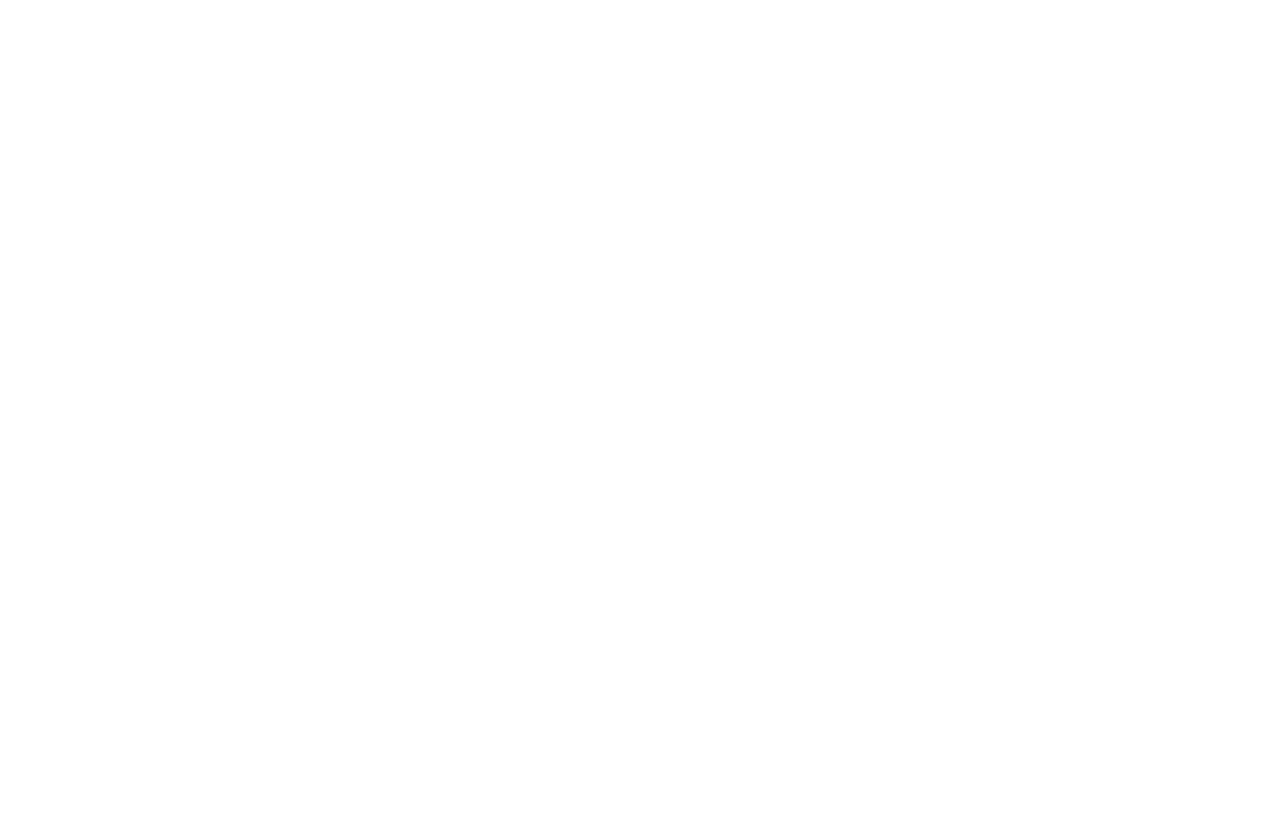
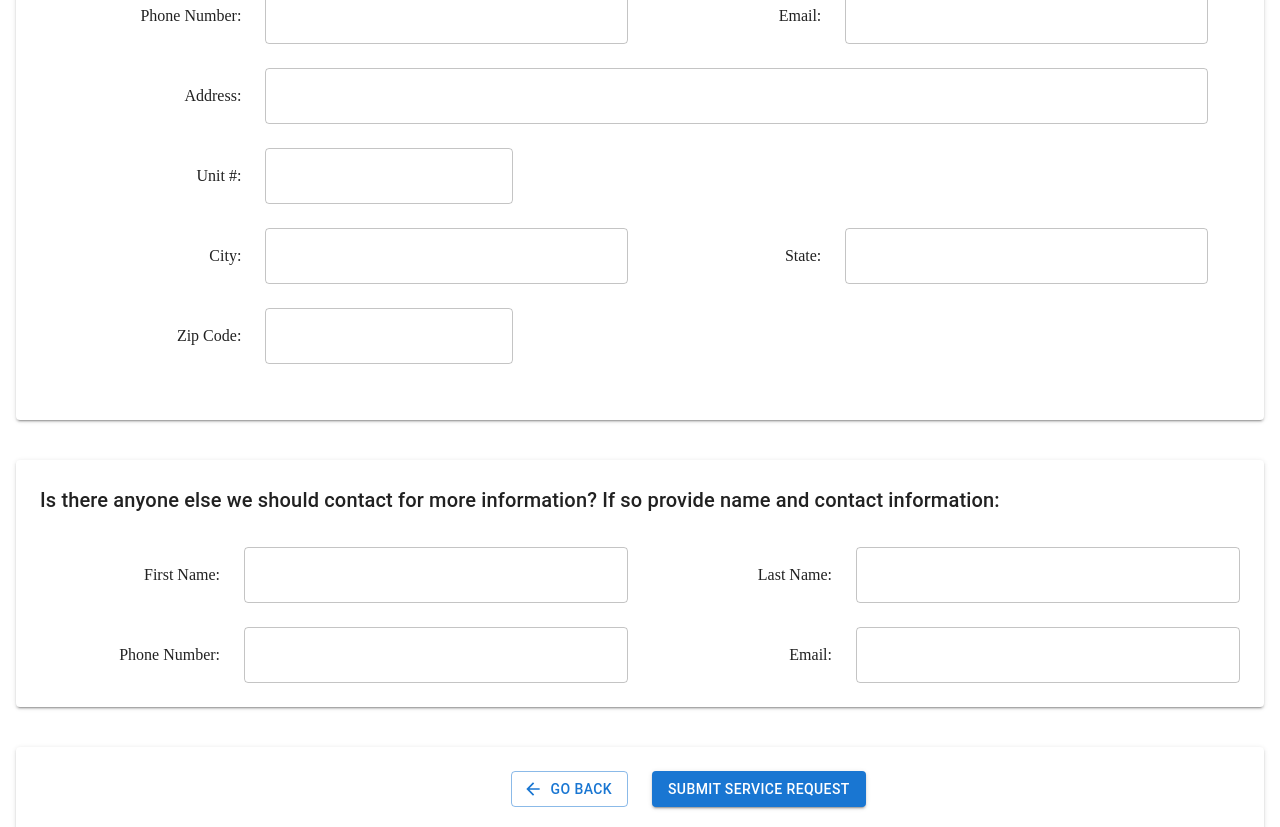
Before and after one commit to AlachuaCountyApps/service-request-cityworks, a React (Create React App) app: page /servicerequest/step2 in a window 1280 px wide. Before the commit this address had no page. Shown: the part 360-1187 px from the top of the page. Before the commit the page ends 800 px from the top, so only its background shows below. Built offline with nearby package versions, Linux system fonts and the light colour scheme.

Commit message:
Post data

```diff
--- a/package.json
+++ b/package.json
@@ -14,13 +14,14 @@
     "axios": "^0.25.0",
     "moment": "^2.29.1",
     "react": "^17.0.2",
+    "react-app-rewired": "^2.2.1",
     "react-dom": "^17.0.2",
     "react-router-dom": "^6.2.1",
     "react-scripts": "5.0.0",
     "web-vitals": "^2.1.4"
   },
   "scripts": {
-    "start": "react-scripts start",
+    "start": "set PORT=3003 && react-app-rewired start",
     "build": "react-scripts build",
     "test": "react-scripts test",
     "eject": "react-scripts eject"
--- a/src/App.js
+++ b/src/App.js
@@ -1,6 +1,7 @@
 import { Grid } from '@mui/material';
 import { Route, Routes, useNavigate } from 'react-router-dom';
 import { useEffect, useState } from 'react';
+import axios from 'axios';
 
 import Step1 from './pages/Step1';
 import Step2 from './pages/Step2';
@@ -14,8 +15,10 @@
   const [domainID, setDomainID] = useState();
   const [problemArea, setProblemArea] = useState('');
   const [issue, setIssue] = useState('');
+  const [issueID, setIssueID] = useState();
   const [questionAnswers, setQuestionAnswers] = useState([]);
   const [selectedAnswers, setSelectedAnswers] = useState({});
+  const [selectedAnswersText, setSelectedAnswersText] = useState({});
   const [building, setBuilding] = useState('');
   const [additonalLocationInfo, setAdditonalLocationInfo] = useState('');
   const [issueDescription, setIssueDescription] = useState('');
@@ -25,7 +28,9 @@
   const handleIssueChange = (e, newVal) => {
     setSelectedAnswers({});
     if (newVal) {
+      console.log(newVal);
       setIssue(newVal.label);
+      setIssueID(newVal.ProblemSid);
       setProblemArea(newVal.area);
       for (const [key, value] of Object.entries(problemAreaData))
         if (value.domainAreas.find((x) => x === newVal.area)) {
@@ -44,16 +49,74 @@
     }
   };
 
-  const updateSelectedAnswers = (index, e) => {
+  const updateSelectedAnswers = (index, e, answers) => {
+    console.log(answers);
     setSelectedAnswers((prevVal) => ({
       ...prevVal,
       [index]: e.target.value,
+    }));
+    setSelectedAnswersText((prevVal) => ({
+      ...prevVal,
+      [e.target.value]: answers.find((element) => element.id === e.target.value)
+        .text,
     }));
   };
 
   const submitRequest = (e) => {
     e.preventDefault();
-    navigate('/success', { state: { status: true, requestID: 123 } });
+    console.log(e.target.length);
+    console.log(e.target.firstName.value);
+    console.log(e.target.lastName.value);
+    console.log(e.target.phoneNumber.value);
+    console.log(e.target.email.value);
+    console.log(e.target.address.value);
+    console.log(e.target.unitnumber.value);
+    console.log(e.target.city.value);
+    console.log(e.target.state.value);
+    console.log(e.target.zipcode.value);
+    console.log(e.target.otherFirstName.value);
+    console.log(e.target.otherLastName.value);
+    console.log(e.target.otherWorkPhoneNumber.value);
+    console.log(e.target.otherEmail.value);
+
+    const data = {
+      ProblemSid: issueID,
+      Details: issueDescription,
+      Comments: additonalLocationInfo,
+      Address: building.Address,
+      City: building.City,
+      State: building.State,
+      Zip: building.Zip,
+      Landmark: building.label,
+      Location: building.Dept,
+      X: building.lat,
+      Y: building.lng,
+      CallerType: 'Visitor',
+      CallerFirstName: e.target.firstName.value,
+      CallerLastName: e.target.lastName.value,
+      CallerAddress: e.target.address.value,
+      CallerAptNum: e.target.unitnumber.value,
+      CallerCity: e.target.city.value,
+      CallerState: e.target.state.value,
+      CallerZip: e.target.zipcode.value,
+      CallerHomePhone: e.target.phoneNumber.value,
+      CallerWorkPhone: e.target.phoneNumber.value,
+      CallerCellPhone: e.target.phoneNumber.value,
+      CallerOtherPhone: e.target.phoneNumber.value,
+      CallerFax: e.target.phoneNumber.value,
+      CallerEmail: e.target.email.value,
+      CallerComments: `Other Contact: ${e.target.otherFirstName.value} ${e.target.otherLastName.value}, Contact: ${e.target.otherWorkPhoneNumber.value}, Email: ${e.target.otherEmail.value}`,
+      CallerContact: e.target.phoneNumber.value,
+      Answers: [selectedAnswersText],
+    };
+
+    axios
+      .post('http://localhost:7010/submitRequest', data)
+      .then((response) => console.log(response))
+      .catch((error) => console.log(error));
+    /*  navigate('/servicerequest/success', {
+      state: { status: true, requestID: 123 },
+    }); */
   };
 
   useEffect(() => {
@@ -61,7 +124,9 @@
     console.log('domain ID', domainID);
     console.log('problem area:', problemArea);
     console.log('issue:', issue);
+    console.log('issueID', issueID);
     console.log('selected answers', selectedAnswers);
+    console.log('selected Answers text', selectedAnswersText);
     console.log('building', building);
     console.log('additonalLocationInfo', additonalLocationInfo);
     console.log('issueDescription', issueDescription);
@@ -71,17 +136,19 @@
     issue,
     domainID,
     selectedAnswers,
+    selectedAnswersText,
     building,
     additonalLocationInfo,
     issueDescription,
+    issueID,
   ]);
 
   return (
     <Grid container spacing={3} sx={{ py: 6 }}>
-      <Grid item xs={12} sx={{ mx: { xs: 1, md: 10, lg: 30 } }}>
+      <Grid item xs={12} sx={{ mx: { xs: 1 } }}>
         <Routes>
           <Route
-            path='/step1'
+            path='servicerequest/step1'
             element={
               <Step1
                 domain={domain}
@@ -100,10 +167,10 @@
             }
           />
           <Route
-            path='/step2'
+            path='servicerequest/step2'
             element={<Step2 submitRequest={submitRequest} />}
           />
-          <Route path='/success' element={<Success />} />
+          <Route path='servicerequest/success' element={<Success />} />
         </Routes>
       </Grid>
     </Grid>
--- a/src/components/CallerInformation.js
+++ b/src/components/CallerInformation.js
@@ -1,10 +1,9 @@
 import { Grid, Paper, TextField, Typography } from '@mui/material';
 import moment from 'moment';
 
-export default function CallerInformation({ submitRequest }) {
+export default function CallerInformation() {
   return (
     <Paper elevation={2} sx={{ padding: 3, mb: 2 }}>
-      <form id='submitForm' onSubmit={submitRequest}>
       <Grid
         container
         sx={{
@@ -34,12 +33,7 @@
         <Grid item xs={9} sm={10} sx={{ cursor: 'not-allowed' }}>
           {moment().format('MM/DD/YYYY')}
         </Grid>
-          <Grid
-            item
-            xs={3}
-            sm={2}
-            sx={{ textAlign: 'end', alignSelf: 'center' }}
-          >
+        <Grid item xs={3} sm={2} sx={{ textAlign: 'end', alignSelf: 'center' }}>
           First Name:
         </Grid>
         <Grid item xs={9} sm={4}>
@@ -50,28 +44,13 @@
             fullWidth
           />
         </Grid>
-          <Grid
-            item
-            xs={3}
-            sm={2}
-            sx={{ textAlign: 'end', alignSelf: 'center' }}
-          >
+        <Grid item xs={3} sm={2} sx={{ textAlign: 'end', alignSelf: 'center' }}>
           Last Name:
         </Grid>
         <Grid item xs={9} sm={4}>
-            <TextField
-              id='lastName'
-              name='lastName'
-              required={true}
-              fullWidth
-            />
+          <TextField id='lastName' name='lastName' required={true} fullWidth />
         </Grid>
-          <Grid
-            item
-            xs={3}
-            sm={2}
-            sx={{ textAlign: 'end', alignSelf: 'center' }}
-          >
+        <Grid item xs={3} sm={2} sx={{ textAlign: 'end', alignSelf: 'center' }}>
           Phone Number:
         </Grid>
         <Grid item xs={9} sm={4}>
@@ -82,74 +61,43 @@
             fullWidth
           />
         </Grid>
-          <Grid
-            item
-            xs={3}
-            sm={2}
-            sx={{ textAlign: 'end', alignSelf: 'center' }}
-          >
+        <Grid item xs={3} sm={2} sx={{ textAlign: 'end', alignSelf: 'center' }}>
           Email:
         </Grid>
         <Grid item xs={9} sm={4}>
           <TextField id='email' name='email' required={true} fullWidth />
         </Grid>
-          <Grid
-            item
-            xs={3}
-            sm={2}
-            sx={{ textAlign: 'end', alignSelf: 'center' }}
-          >
+        <Grid item xs={3} sm={2} sx={{ textAlign: 'end', alignSelf: 'center' }}>
           Address:
         </Grid>
         <Grid item xs={9} sm={10}>
           <TextField id='address' name='address' required={true} fullWidth />
         </Grid>
-          <Grid
-            item
-            xs={3}
-            sm={2}
-            sx={{ textAlign: 'end', alignSelf: 'center' }}
-          >
+        <Grid item xs={3} sm={2} sx={{ textAlign: 'end', alignSelf: 'center' }}>
           Unit #:
         </Grid>
         <Grid item xs={9} sm={10}>
-            <TextField id='unit-number' name='unit-number' required={true} />
+          <TextField id='unitnumber' name='unitnumber' required={true} />
         </Grid>
-          <Grid
-            item
-            xs={3}
-            sm={2}
-            sx={{ textAlign: 'end', alignSelf: 'center' }}
-          >
+        <Grid item xs={3} sm={2} sx={{ textAlign: 'end', alignSelf: 'center' }}>
           City:
         </Grid>
         <Grid item xs={9} sm={4}>
           <TextField id='city' name='city' required={true} fullWidth />
         </Grid>
-          <Grid
-            item
-            xs={3}
-            sm={2}
-            sx={{ textAlign: 'end', alignSelf: 'center' }}
-          >
+        <Grid item xs={3} sm={2} sx={{ textAlign: 'end', alignSelf: 'center' }}>
           State:
         </Grid>
         <Grid item xs={9} sm={4}>
           <TextField id='state' name='state' required={true} fullWidth />
         </Grid>
-          <Grid
-            item
-            xs={3}
-            sm={2}
-            sx={{ textAlign: 'end', alignSelf: 'center' }}
-          >
+        <Grid item xs={3} sm={2} sx={{ textAlign: 'end', alignSelf: 'center' }}>
           Zip Code:
         </Grid>
         <Grid item xs={9} sm={10}>
           <TextField id='zipcode' name='zipcode' required={true} />
         </Grid>
       </Grid>
-      </form>
     </Paper>
   );
 }
--- a/src/components/CallerQuestionsAnswers.js
+++ b/src/components/CallerQuestionsAnswers.js
@@ -28,7 +28,9 @@
                   ? selectedAnswers[question.question.id]
                   : ''
               }
-              onChange={(e) => updateSelectedAnswers(question.question.id, e)}
+              onChange={(e) =>
+                updateSelectedAnswers(question.question.id, e, question.answers)
+              }
               style={{ fontWeight: 'bold' }}
               fullWidth
               required
--- a/src/components/IncidentInformation.js
+++ b/src/components/IncidentInformation.js
@@ -80,7 +80,7 @@
 
   const submitPage1 = (e) => {
     e.preventDefault();
-    navigate('/step2');
+    navigate('/servicerequest/step2');
   };
 
   useEffect(() => {
--- a/src/components/OtherContact.js
+++ b/src/components/OtherContact.js
@@ -1,4 +1,4 @@
-import { Paper, Grid, Typography, TextField } from "@mui/material";
+import { Paper, Grid, Typography, TextField } from '@mui/material';
 
 export default function CallerInformation() {
   return (
@@ -10,21 +10,21 @@
             provide name and contact information:
           </Typography>
         </Grid>
-        <Grid item xs={3} sm={2} sx={{ textAlign: "end", alignSelf: "center" }}>
+        <Grid item xs={3} sm={2} sx={{ textAlign: 'end', alignSelf: 'center' }}>
           First Name:
         </Grid>
         <Grid item xs={9} sm={4}>
           <TextField id='otherFirstName' name='otherFirstName' fullWidth />
         </Grid>
 
-        <Grid item xs={3} sm={2} sx={{ textAlign: "end", alignSelf: "center" }}>
+        <Grid item xs={3} sm={2} sx={{ textAlign: 'end', alignSelf: 'center' }}>
           Last Name:
         </Grid>
         <Grid item xs={9} sm={4}>
           <TextField id='otherLastName' name='otherLastName' fullWidth />
         </Grid>
 
-        <Grid item xs={3} sm={2} sx={{ textAlign: "end", alignSelf: "center" }}>
+        <Grid item xs={3} sm={2} sx={{ textAlign: 'end', alignSelf: 'center' }}>
           Phone Number:
         </Grid>
         <Grid item xs={9} sm={4}>
@@ -36,11 +36,11 @@
           />
         </Grid>
 
-        <Grid item xs={3} sm={2} sx={{ textAlign: "end", alignSelf: "center" }}>
+        <Grid item xs={3} sm={2} sx={{ textAlign: 'end', alignSelf: 'center' }}>
           Email:
         </Grid>
         <Grid item xs={9} sm={4}>
-          <TextField id='otherEmail' name='otherEmail' type='email' fullWidth />
+          <TextField id='otherEmail' name='otherEmail' fullWidth />
         </Grid>
       </Grid>
     </Paper>
--- a/src/components/SubmitForm.js
+++ b/src/components/SubmitForm.js
@@ -12,7 +12,7 @@
           sm={6}
           sx={{ textAlign: { xs: 'center', sm: 'end' } }}
         >
-          <Link to='/step1' style={{ textDecoration: 'none' }}>
+          <Link to='/servicerequest/step1' style={{ textDecoration: 'none' }}>
             <Button variant='outlined' startIcon={<ArrowBackIcon />}>
               Go Back
             </Button>
--- a/src/pages/Step2.js
+++ b/src/pages/Step2.js
@@ -7,6 +7,7 @@
 
 export default function Step2({ submitRequest }) {
   return (
+    <form id='submitForm' onSubmit={submitRequest}>
       <Grid container spacing={3}>
         <Grid item xs={12}>
           <CallerInformation submitRequest={submitRequest} />
@@ -21,5 +22,6 @@
           <EmergencyContact />
         </Grid>
       </Grid>
+    </form>
   );
 }
```
Also changed, not shown: config-overrides.js (added, +14 -0 lines), src/index.js (+22 -6 lines), 1 other file (tests, documents, lock files or other folders). Lines whose indentation alone changed are shown as unchanged.
